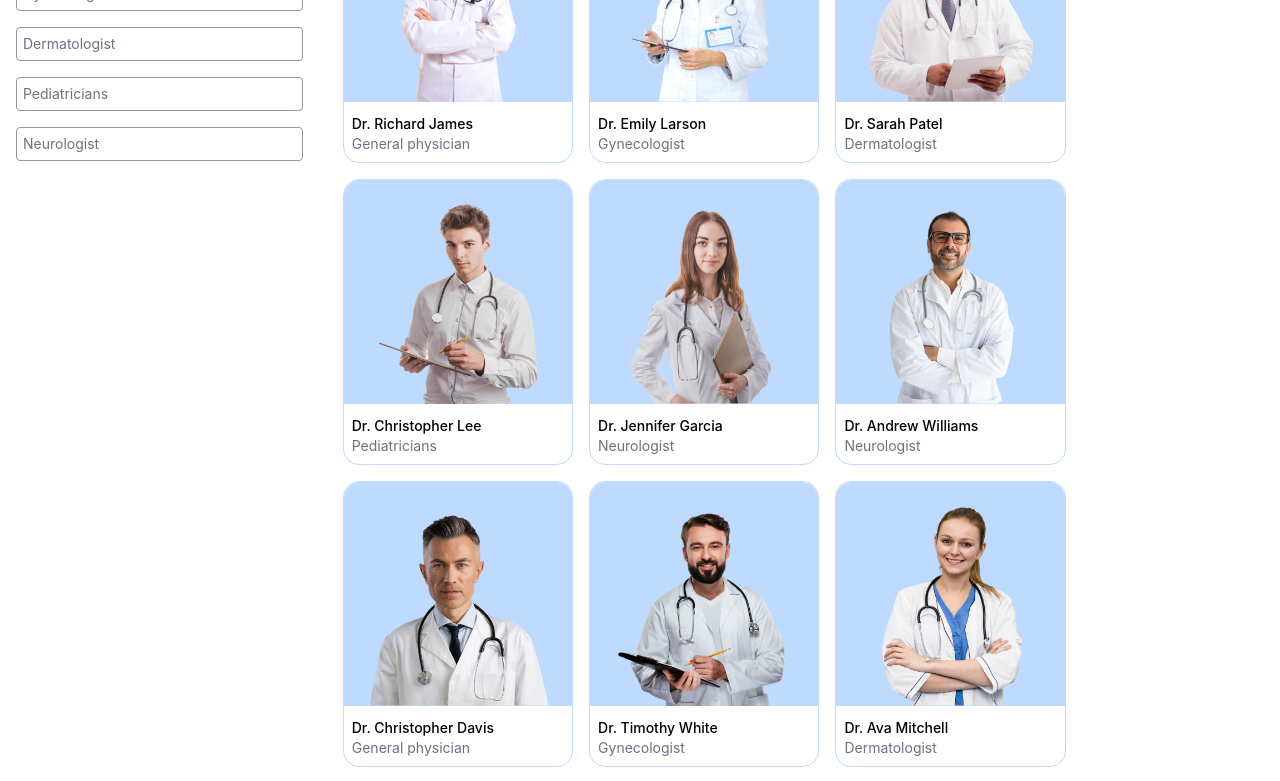
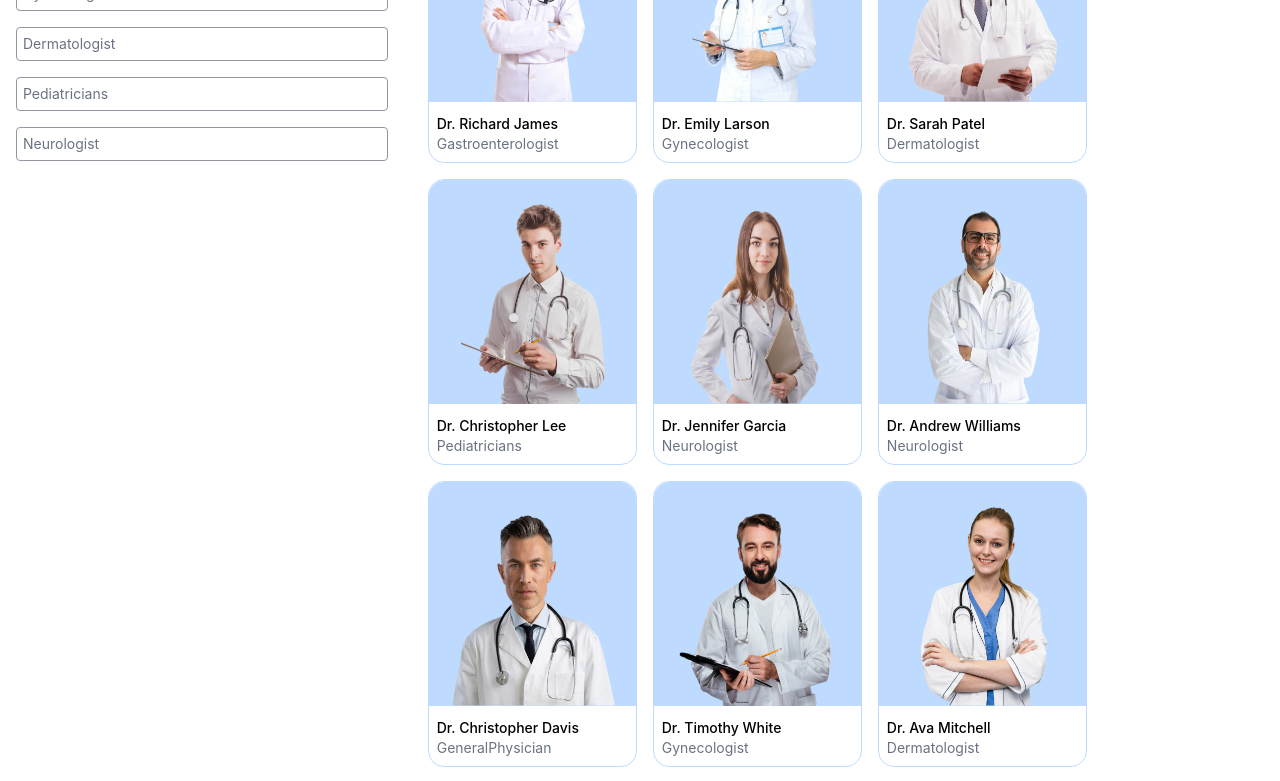
Before and after one commit to gayatriponnada/Hospital-Management-System, a React (Vite) app: page /patient/dashboard/all-doctors in a window 1280 px wide. Shown: the part 200-981 px from the top of the page. Built offline with nearby package versions, Linux system fonts and the light colour scheme.

Commit message:
dynamic route added in the doctors page and view more doctors condition added

```diff
--- a/src/App.jsx
+++ b/src/App.jsx
@@ -17,6 +17,7 @@ function App() {
         <Route element={<Layout />}>
           <Route path="/" element={<Home />} />
           <Route path="/patient/dashboard/all-doctors" element={<Doctors />} />
+          <Route path="/patient/dashboard/all-doctors/:id" element={<Doctors />} />
           <Route path="/patient/dashboard/about" element={<About />} />
           <Route path="/patient/dashboard/contact" element={<About />} />
         </Route>
--- a/src/assets/assets.js
+++ b/src/assets/assets.js
@@ -60,7 +60,7 @@ export const assets = {
 
 export const specialityData = [
     {
-        speciality: 'General physician',
+        speciality: 'GeneralPhysician',
         image: General_physician
     },
     {
@@ -87,213 +87,228 @@ export const specialityData = [
 
 export const doctors = [
   {
-        _id: 'doc1',
-        name: 'Dr. Richard James',
+    _id: "doc1",
+    name: "Dr. Richard James",
     image: doc1,
-        speciality: 'General physician',
-        degree: 'MBBS',
-        experience: '4 Years',
-        about: 'Dr. Davis has a strong commitment to delivering comprehensive medical care, focusing on preventive medicine, early diagnosis, and effective treatment strategies. Dr. Davis has a strong commitment to delivering comprehensive medical care, focusing on preventive medicine, early diagnosis, and effective treatment strategies.',
+    speciality: "Gastroenterologist",
+    degree: "MBBS",
+    experience: "4 Years",
+    about:
+      "Dr. Davis has a strong commitment to delivering comprehensive medical care, focusing on preventive medicine, early diagnosis, and effective treatment strategies. Dr. Davis has a strong commitment to delivering comprehensive medical care, focusing on preventive medicine, early diagnosis, and effective treatment strategies.",
     fees: 50,
     address: {
-            line1: '17th Cross, Richmond',
-            line2: 'Circle, Ring Road, London'
-        }
+      line1: "17th Cross, Richmond",
+      line2: "Circle, Ring Road, London",
+    },
   },
   {
-        _id: 'doc2',
-        name: 'Dr. Emily Larson',
+    _id: "doc2",
+    name: "Dr. Emily Larson",
     image: doc2,
-        speciality: 'Gynecologist',
-        degree: 'MBBS',
-        experience: '3 Years',
-        about: 'Dr. Davis has a strong commitment to delivering comprehensive medical care, focusing on preventive medicine, early diagnosis, and effective treatment strategies. Dr. Davis has a strong commitment to delivering comprehensive medical care, focusing on preventive medicine, early diagnosis, and effective treatment strategies.',
+    speciality: "Gynecologist",
+    degree: "MBBS",
+    experience: "3 Years",
+    about:
+      "Dr. Davis has a strong commitment to delivering comprehensive medical care, focusing on preventive medicine, early diagnosis, and effective treatment strategies. Dr. Davis has a strong commitment to delivering comprehensive medical care, focusing on preventive medicine, early diagnosis, and effective treatment strategies.",
     fees: 60,
     address: {
-            line1: '27th Cross, Richmond',
-            line2: 'Circle, Ring Road, London'
-        }
+      line1: "27th Cross, Richmond",
+      line2: "Circle, Ring Road, London",
+    },
   },
   {
-        _id: 'doc3',
-        name: 'Dr. Sarah Patel',
+    _id: "doc3",
+    name: "Dr. Sarah Patel",
     image: doc3,
-        speciality: 'Dermatologist',
-        degree: 'MBBS',
-        experience: '1 Years',
-        about: 'Dr. Davis has a strong commitment to delivering comprehensive medical care, focusing on preventive medicine, early diagnosis, and effective treatment strategies. Dr. Davis has a strong commitment to delivering comprehensive medical care, focusing on preventive medicine, early diagnosis, and effective treatment strategies.',
+    speciality: "Dermatologist",
+    degree: "MBBS",
+    experience: "1 Years",
+    about:
+      "Dr. Davis has a strong commitment to delivering comprehensive medical care, focusing on preventive medicine, early diagnosis, and effective treatment strategies. Dr. Davis has a strong commitment to delivering comprehensive medical care, focusing on preventive medicine, early diagnosis, and effective treatment strategies.",
     fees: 30,
     address: {
-            line1: '37th Cross, Richmond',
-            line2: 'Circle, Ring Road, London'
-        }
+      line1: "37th Cross, Richmond",
+      line2: "Circle, Ring Road, London",
+    },
   },
   {
-        _id: 'doc4',
-        name: 'Dr. Christopher Lee',
+    _id: "doc4",
+    name: "Dr. Christopher Lee",
     image: doc4,
-        speciality: 'Pediatricians',
-        degree: 'MBBS',
-        experience: '2 Years',
-        about: 'Dr. Davis has a strong commitment to delivering comprehensive medical care, focusing on preventive medicine, early diagnosis, and effective treatment strategies. Dr. Davis has a strong commitment to delivering comprehensive medical care, focusing on preventive medicine, early diagnosis, and effective treatment strategies.',
+    speciality: "Pediatricians",
+    degree: "MBBS",
+    experience: "2 Years",
+    about:
+      "Dr. Davis has a strong commitment to delivering comprehensive medical care, focusing on preventive medicine, early diagnosis, and effective treatment strategies. Dr. Davis has a strong commitment to delivering comprehensive medical care, focusing on preventive medicine, early diagnosis, and effective treatment strategies.",
     fees: 40,
     address: {
-            line1: '47th Cross, Richmond',
-            line2: 'Circle, Ring Road, London'
-        }
+      line1: "47th Cross, Richmond",
+      line2: "Circle, Ring Road, London",
+    },
   },
   {
-        _id: 'doc5',
-        name: 'Dr. Jennifer Garcia',
+    _id: "doc5",
+    name: "Dr. Jennifer Garcia",
     image: doc5,
-        speciality: 'Neurologist',
-        degree: 'MBBS',
-        experience: '4 Years',
-        about: 'Dr. Davis has a strong commitment to delivering comprehensive medical care, focusing on preventive medicine, early diagnosis, and effective treatment strategies. Dr. Davis has a strong commitment to delivering comprehensive medical care, focusing on preventive medicine, early diagnosis, and effective treatment strategies.',
+    speciality: "Neurologist",
+    degree: "MBBS",
+    experience: "4 Years",
+    about:
+      "Dr. Davis has a strong commitment to delivering comprehensive medical care, focusing on preventive medicine, early diagnosis, and effective treatment strategies. Dr. Davis has a strong commitment to delivering comprehensive medical care, focusing on preventive medicine, early diagnosis, and effective treatment strategies.",
     fees: 50,
     address: {
-            line1: '57th Cross, Richmond',
-            line2: 'Circle, Ring Road, London'
-        }
+      line1: "57th Cross, Richmond",
+      line2: "Circle, Ring Road, London",
+    },
   },
   {
-        _id: 'doc6',
-        name: 'Dr. Andrew Williams',
+    _id: "doc6",
+    name: "Dr. Andrew Williams",
     image: doc6,
-        speciality: 'Neurologist',
-        degree: 'MBBS',
-        experience: '4 Years',
-        about: 'Dr. Davis has a strong commitment to delivering comprehensive medical care, focusing on preventive medicine, early diagnosis, and effective treatment strategies. Dr. Davis has a strong commitment to delivering comprehensive medical care, focusing on preventive medicine, early diagnosis, and effective treatment strategies.',
+    speciality: "Neurologist",
+    degree: "MBBS",
+    experience: "4 Years",
+    about:
+      "Dr. Davis has a strong commitment to delivering comprehensive medical care, focusing on preventive medicine, early diagnosis, and effective treatment strategies. Dr. Davis has a strong commitment to delivering comprehensive medical care, focusing on preventive medicine, early diagnosis, and effective treatment strategies.",
     fees: 50,
     address: {
-            line1: '57th Cross, Richmond',
-            line2: 'Circle, Ring Road, London'
-        }
+      line1: "57th Cross, Richmond",
+      line2: "Circle, Ring Road, London",
+    },
   },
   {
-        _id: 'doc7',
-        name: 'Dr. Christopher Davis',
+    _id: "doc7",
+    name: "Dr. Christopher Davis",
     image: doc7,
-        speciality: 'General physician',
-        degree: 'MBBS',
-        experience: '4 Years',
-        about: 'Dr. Davis has a strong commitment to delivering comprehensive medical care, focusing on preventive medicine, early diagnosis, and effective treatment strategies. Dr. Davis has a strong commitment to delivering comprehensive medical care, focusing on preventive medicine, early diagnosis, and effective treatment strategies.',
+    speciality: "GeneralPhysician",
+    degree: "MBBS",
+    experience: "4 Years",
+    about:
+      "Dr. Davis has a strong commitment to delivering comprehensive medical care, focusing on preventive medicine, early diagnosis, and effective treatment strategies. Dr. Davis has a strong commitment to delivering comprehensive medical care, focusing on preventive medicine, early diagnosis, and effective treatment strategies.",
     fees: 50,
     address: {
-            line1: '17th Cross, Richmond',
-            line2: 'Circle, Ring Road, London'
-        }
+      line1: "17th Cross, Richmond",
+      line2: "Circle, Ring Road, London",
+    },
   },
   {
-        _id: 'doc8',
-        name: 'Dr. Timothy White',
+    _id: "doc8",
+    name: "Dr. Timothy White",
     image: doc8,
-        speciality: 'Gynecologist',
-        degree: 'MBBS',
-        experience: '3 Years',
-        about: 'Dr. Davis has a strong commitment to delivering comprehensive medical care, focusing on preventive medicine, early diagnosis, and effective treatment strategies. Dr. Davis has a strong commitment to delivering comprehensive medical care, focusing on preventive medicine, early diagnosis, and effective treatment strategies.',
+    speciality: "Gynecologist",
+    degree: "MBBS",
+    experience: "3 Years",
+    about:
+      "Dr. Davis has a strong commitment to delivering comprehensive medical care, focusing on preventive medicine, early diagnosis, and effective treatment strategies. Dr. Davis has a strong commitment to delivering comprehensive medical care, focusing on preventive medicine, early diagnosis, and effective treatment strategies.",
     fees: 60,
     address: {
-            line1: '27th Cross, Richmond',
-            line2: 'Circle, Ring Road, London'
-        }
+      line1: "27th Cross, Richmond",
+      line2: "Circle, Ring Road, London",
+    },
   },
   {
-        _id: 'doc9',
-        name: 'Dr. Ava Mitchell',
+    _id: "doc9",
+    name: "Dr. Ava Mitchell",
     image: doc9,
-        speciality: 'Dermatologist',
-        degree: 'MBBS',
-        experience: '1 Years',
-        about: 'Dr. Davis has a strong commitment to delivering comprehensive medical care, focusing on preventive medicine, early diagnosis, and effective treatment strategies. Dr. Davis has a strong commitment to delivering comprehensive medical care, focusing on preventive medicine, early diagnosis, and effective treatment strategies.',
+    speciality: "Dermatologist",
+    degree: "MBBS",
+    experience: "1 Years",
+    about:
+      "Dr. Davis has a strong commitment to delivering comprehensive medical care, focusing on preventive medicine, early diagnosis, and effective treatment strategies. Dr. Davis has a strong commitment to delivering comprehensive medical care, focusing on preventive medicine, early diagnosis, and effective treatment strategies.",
     fees: 30,
     address: {
-            line1: '37th Cross, Richmond',
-            line2: 'Circle, Ring Road, London'
-        }
+      line1: "37th Cross, Richmond",
+      line2: "Circle, Ring Road, London",
+    },
   },
   {
-        _id: 'doc10',
-        name: 'Dr. Jeffrey King',
+    _id: "doc10",
+    name: "Dr. Jeffrey King",
     image: doc10,
-        speciality: 'Pediatricians',
-        degree: 'MBBS',
-        experience: '2 Years',
-        about: 'Dr. Davis has a strong commitment to delivering comprehensive medical care, focusing on preventive medicine, early diagnosis, and effective treatment strategies. Dr. Davis has a strong commitment to delivering comprehensive medical care, focusing on preventive medicine, early diagnosis, and effective treatment strategies.',
+    speciality: "Pediatricians",
+    degree: "MBBS",
+    experience: "2 Years",
+    about:
+      "Dr. Davis has a strong commitment to delivering comprehensive medical care, focusing on preventive medicine, early diagnosis, and effective treatment strategies. Dr. Davis has a strong commitment to delivering comprehensive medical care, focusing on preventive medicine, early diagnosis, and effective treatment strategies.",
     fees: 40,
     address: {
-            line1: '47th Cross, Richmond',
-            line2: 'Circle, Ring Road, London'
-        }
+      line1: "47th Cross, Richmond",
+      line2: "Circle, Ring Road, London",
+    },
   },
   {
-        _id: 'doc11',
-        name: 'Dr. Zoe Kelly',
+    _id: "doc11",
+    name: "Dr. Zoe Kelly",
     image: doc11,
-        speciality: 'Neurologist',
-        degree: 'MBBS',
-        experience: '4 Years',
-        about: 'Dr. Davis has a strong commitment to delivering comprehensive medical care, focusing on preventive medicine, early diagnosis, and effective treatment strategies. Dr. Davis has a strong commitment to delivering comprehensive medical care, focusing on preventive medicine, early diagnosis, and effective treatment strategies.',
+    speciality: "Neurologist",
+    degree: "MBBS",
+    experience: "4 Years",
+    about:
+      "Dr. Davis has a strong commitment to delivering comprehensive medical care, focusing on preventive medicine, early diagnosis, and effective treatment strategies. Dr. Davis has a strong commitment to delivering comprehensive medical care, focusing on preventive medicine, early diagnosis, and effective treatment strategies.",
     fees: 50,
     address: {
-            line1: '57th Cross, Richmond',
-            line2: 'Circle, Ring Road, London'
-        }
+      line1: "57th Cross, Richmond",
+      line2: "Circle, Ring Road, London",
+    },
   },
   {
-        _id: 'doc12',
-        name: 'Dr. Patrick Harris',
+    _id: "doc12",
+    name: "Dr. Patrick Harris",
     image: doc12,
-        speciality: 'Neurologist',
-        degree: 'MBBS',
-        experience: '4 Years',
-        about: 'Dr. Davis has a strong commitment to delivering comprehensive medical care, focusing on preventive medicine, early diagnosis, and effective treatment strategies. Dr. Davis has a strong commitment to delivering comprehensive medical care, focusing on preventive medicine, early diagnosis, and effective treatment strategies.',
+    speciality: "Neurologist",
+    degree: "MBBS",
+    experience: "4 Years",
+    about:
+      "Dr. Davis has a strong commitment to delivering comprehensive medical care, focusing on preventive medicine, early diagnosis, and effective treatment strategies. Dr. Davis has a strong commitment to delivering comprehensive medical care, focusing on preventive medicine, early diagnosis, and effective treatment strategies.",
     fees: 50,
     address: {
-            line1: '57th Cross, Richmond',
-            line2: 'Circle, Ring Road, London'
-        }
+      line1: "57th Cross, Richmond",
+      line2: "Circle, Ring Road, London",
+    },
   },
   {
-        _id: 'doc13',
-        name: 'Dr. Chloe Evans',
+    _id: "doc13",
+    name: "Dr. Chloe Evans",
     image: doc13,
-        speciality: 'General physician',
-        degree: 'MBBS',
-        experience: '4 Years',
-        about: 'Dr. Davis has a strong commitment to delivering comprehensive medical care, focusing on preventive medicine, early diagnosis, and effective treatment strategies. Dr. Davis has a strong commitment to delivering comprehensive medical care, focusing on preventive medicine, early diagnosis, and effective treatment strategies.',
+    speciality: "GeneralPhysician",
+    degree: "MBBS",
+    experience: "4 Years",
+    about:
+      "Dr. Davis has a strong commitment to delivering comprehensive medical care, focusing on preventive medicine, early diagnosis, and effective treatment strategies. Dr. Davis has a strong commitment to delivering comprehensive medical care, focusing on preventive medicine, early diagnosis, and effective treatment strategies.",
     fees: 50,
     address: {
-            line1: '17th Cross, Richmond',
-            line2: 'Circle, Ring Road, London'
-        }
+      line1: "17th Cross, Richmond",
+      line2: "Circle, Ring Road, London",
+    },
   },
   {
-        _id: 'doc14',
-        name: 'Dr. Ryan Martinez',
+    _id: "doc14",
+    name: "Dr. Ryan Martinez",
     image: doc14,
-        speciality: 'Gynecologist',
-        degree: 'MBBS',
-        experience: '3 Years',
-        about: 'Dr. Davis has a strong commitment to delivering comprehensive medical care, focusing on preventive medicine, early diagnosis, and effective treatment strategies. Dr. Davis has a strong commitment to delivering comprehensive medical care, focusing on preventive medicine, early diagnosis, and effective treatment strategies.',
+    speciality: "Gynecologist",
+    degree: "MBBS",
+    experience: "3 Years",
+    about:
+      "Dr. Davis has a strong commitment to delivering comprehensive medical care, focusing on preventive medicine, early diagnosis, and effective treatment strategies. Dr. Davis has a strong commitment to delivering comprehensive medical care, focusing on preventive medicine, early diagnosis, and effective treatment strategies.",
     fees: 60,
     address: {
-            line1: '27th Cross, Richmond',
-            line2: 'Circle, Ring Road, London'
-        }
+      line1: "27th Cross, Richmond",
+      line2: "Circle, Ring Road, London",
+    },
   },
   {
-        _id: 'doc15',
-        name: 'Dr. Amelia Hill',
+    _id: "doc15",
+    name: "Dr. Amelia Hill",
     image: doc15,
-        speciality: 'Dermatologist',
-        degree: 'MBBS',
-        experience: '1 Years',
-        about: 'Dr. Davis has a strong commitment to delivering comprehensive medical care, focusing on preventive medicine, early diagnosis, and effective treatment strategies. Dr. Davis has a strong commitment to delivering comprehensive medical care, focusing on preventive medicine, early diagnosis, and effective treatment strategies.',
+    speciality: "Dermatologist",
+    degree: "MBBS",
+    experience: "1 Years",
+    about:
+      "Dr. Davis has a strong commitment to delivering comprehensive medical care, focusing on preventive medicine, early diagnosis, and effective treatment strategies. Dr. Davis has a strong commitment to delivering comprehensive medical care, focusing on preventive medicine, early diagnosis, and effective treatment strategies.",
     fees: 30,
     address: {
-            line1: '37th Cross, Richmond',
-            line2: 'Circle, Ring Road, London'
-        }
+      line1: "37th Cross, Richmond",
+      line2: "Circle, Ring Road, London",
     },
-]
+  },
+];
--- a/src/components/doctors/DoctorsData.jsx
+++ b/src/components/doctors/DoctorsData.jsx
@@ -1,11 +1,17 @@
 import React from "react";
 import { doctors } from "../../assets/assets";
 
-const DoctorsData = () => {
+const DoctorsData = ({ id }) => {
+  const speciality = id;
+  const filteredDoctors = doctors.filter(
+    (doctor) => doctor.speciality === speciality
+  );
+
+
   return (
-    <div>
+    <div className="w-[90%]">
       <div className=" flex flex-wrap  items-center justify-start gap-4   ">
-        {doctors.map((doctor, index) => (
+        {(speciality ? filteredDoctors : doctors).map((doctor, index) => (
           <div
             key={index}
             className="flex flex-col gap-1  items-start w-1/4 border-blue-200  border rounded-2xl cursor-pointer transition-transform  ease-in-out hover:-translate-y-2"
--- a/src/components/doctors/SpecialityList.jsx
+++ b/src/components/doctors/SpecialityList.jsx
@@ -2,7 +2,7 @@ import React from "react";
 
 const SpecialityList = () => {
   return (
-    <div className="flex  flex-col gap-4 w-[90%]  ">
+    <div className="flex  flex-col gap-4 w-[40%]  ">
       <button className="text-left p-1.5 text-sm text-gray-500  border-(--border-primary) border rounded cursor-pointer">
         Gastroenterologist
       </button>
--- a/src/components/home/Speciality.jsx
+++ b/src/components/home/Speciality.jsx
@@ -1,14 +1,14 @@
 import React from "react";
-// import { useRef } from 'react';
 import General_physician from "../../assets/General_physician.svg";
 import Gynecologist from "../../assets/Gynecologist.svg";
 import Neurologist from "../../assets/Neurologist.svg";
 import Pediatricians from "../../assets/Pediatricians.svg";
 import Gastroenterologist from "../../assets/Gastroenterologist.svg";
 import Dermatologist from "../../assets/Dermatologist.svg";
+import { useNavigate, useParams } from "react-router-dom";
 
 const categories = [
-  { img: General_physician, label: "General Physician" },
+  { img: General_physician, label: "GeneralPhysician" },
   { img: Gynecologist, label: "Gynecologist" },
   { img: Neurologist, label: "Neurologist" },
   { img: Pediatricians, label: "Pediatricians" },
@@ -17,6 +17,18 @@ const categories = [
 ];
 
 const Speciality = ({ specialtiesSection }) => {
+  const navigate = useNavigate();
+  const { id } = useParams();
+
+  const handleSpecialityClick = (speciality) => {
+    navigate(
+      speciality
+        ? `/patient/dashboard/all-doctors/${speciality}`
+        : `/patient/dashboard/all-doctors`
+    );
+    console.log(speciality);
+  };
+
   return (
     <div className="flex flex-col gap-4 " ref={specialtiesSection}>
       <div className="flex flex-col gap-4 justify-center items-center">
@@ -37,7 +49,12 @@ const Speciality = ({ specialtiesSection }) => {
             key={index}
             className=" w-24 flex flex-col gap-1 items-center justify-center transition-transform ease-in-out hover:scale-110 cursor-pointer"
           >
-            <img className="w-24 h-24" src={item.img} alt={item.label} />
+            <img
+              className="w-24 h-24"
+              src={item.img}
+              alt={item.label}
+              onClick={() => handleSpecialityClick(item.label)}
+            />
             <div className=" text-xs ">{item.label}</div>
           </div>
         ))}
--- a/src/pages/Doctors.jsx
+++ b/src/pages/Doctors.jsx
@@ -1,12 +1,15 @@
 import React from "react";
 import SpecialityList from "../components/doctors/SpecialityList";
 import DoctorsData from "../components/doctors/DoctorsData";
+import { useParams } from "react-router-dom";
 
 const Doctors = () => {
+const { id } = useParams();
+
   return (
     <div className="flex gap-10">
-      <SpecialityList />
-      <DoctorsData />
+      <SpecialityList id={id} />
+      <DoctorsData id={id} />
     </div>
   );
 };
```
Also changed, not shown: src/components/home/DoctorsList.jsx (+7 -1 lines), src/pages/Home.jsx (+12 -8 lines). Lines whose indentation alone changed are shown as unchanged.
